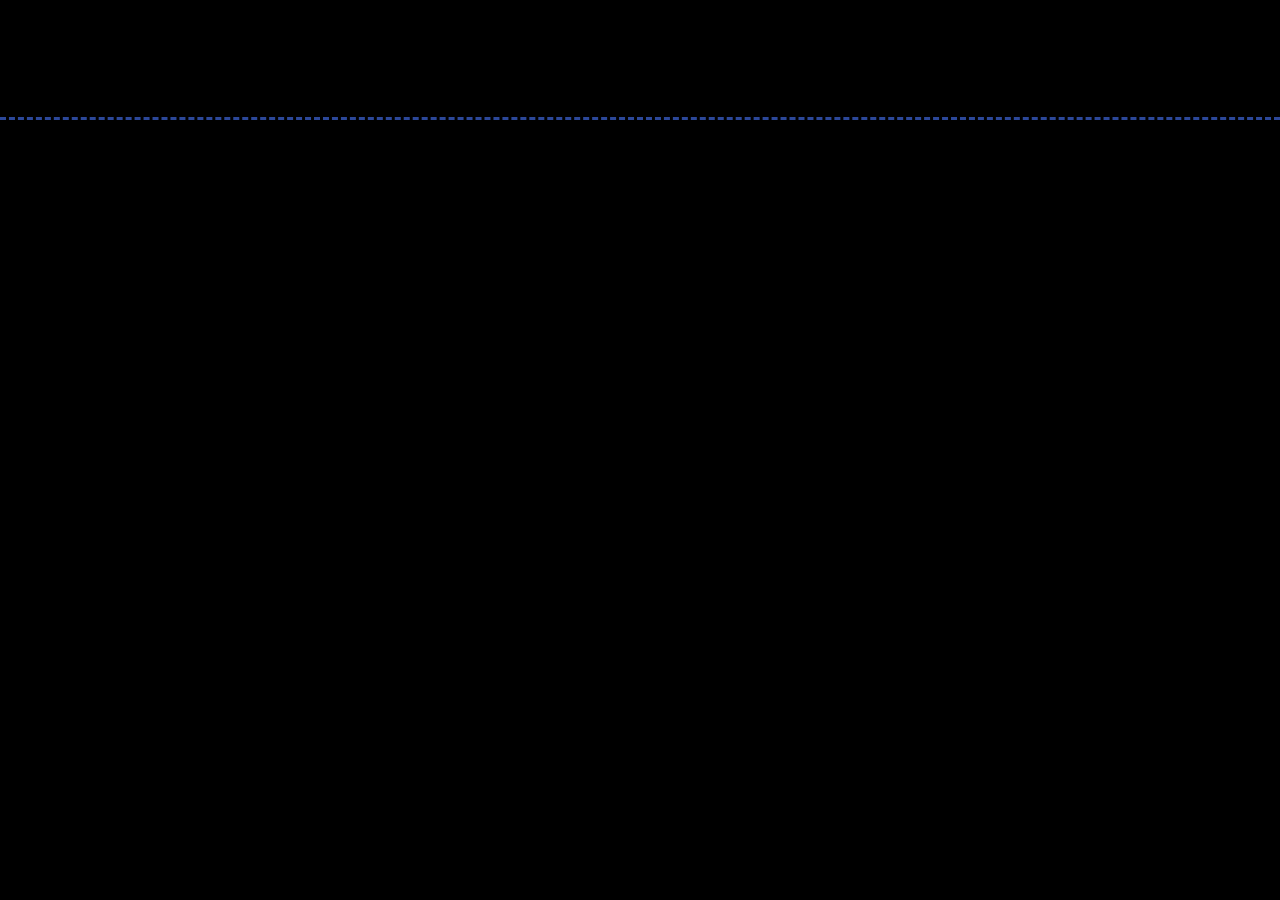
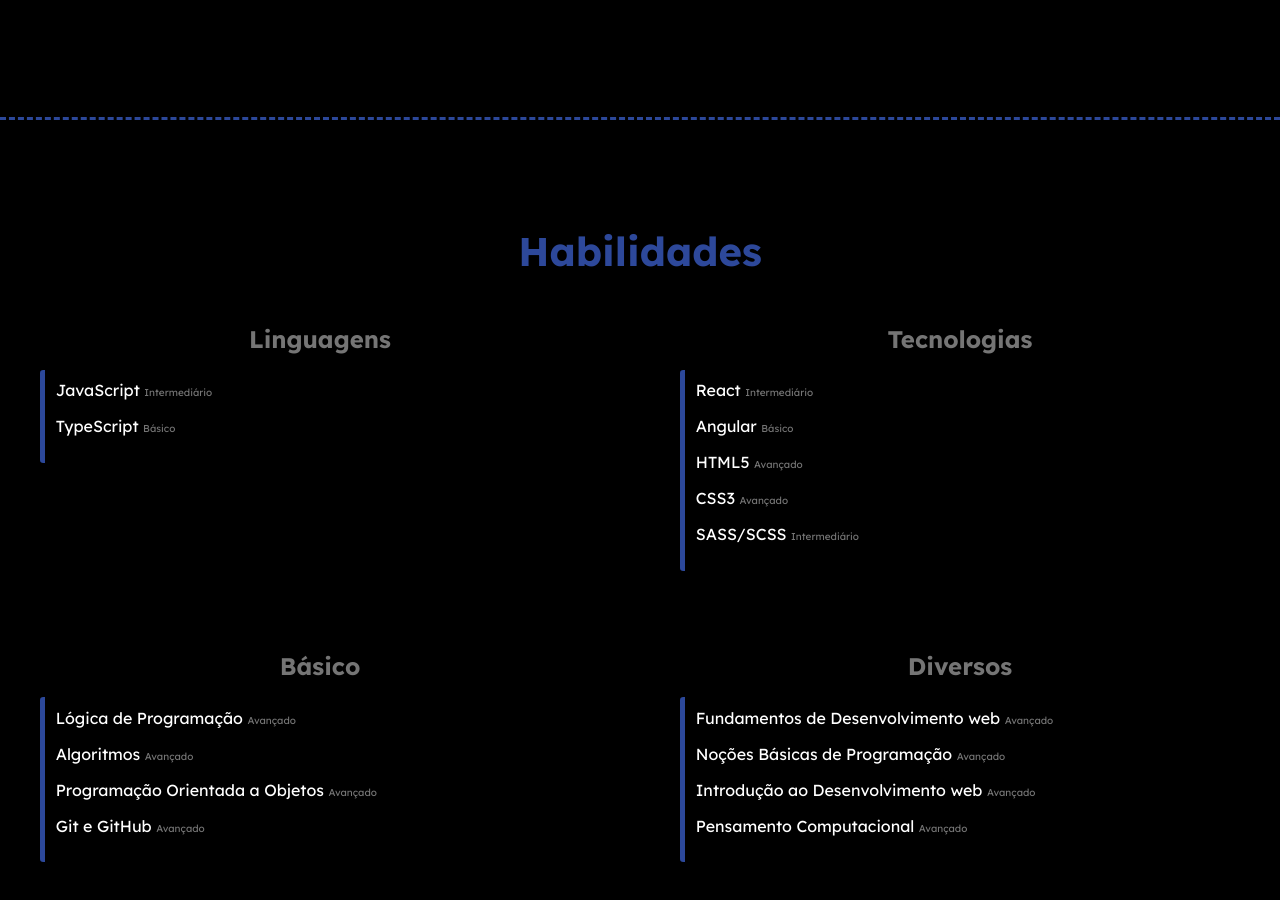
Before and after one commit to Marquiiim/portfolio-2025, a React (Create React App) app in the folder portfolio/: page / in a window 1280 px wide. Shown: the part 1480-2380 px from the top of the page. Before the commit the page ends 1600 px from the top, so only its background shows below. Built offline with nearby package versions, Linux system fonts and the light colour scheme.

Commit message:
Skills adicionado e estilizada

```diff
--- a/portfolio/src/App.js
+++ b/portfolio/src/App.js
@@ -1,12 +1,15 @@
 import NavBar from './components/layout/nav/Navbar'
 import SobreMim from './components/sobremim/Sobremim'
 import Presentation from './components/presentation/Presentation'
+import Skills from './components/skills/Skills'
+
 function App() {
   return (
     <div>
       <NavBar />
       <Presentation />
       <SobreMim />
+      <Skills />
     </div>
   );
 }
--- a/portfolio/src/components/layout/nav/Navbar.js
+++ b/portfolio/src/components/layout/nav/Navbar.js
@@ -9,7 +9,10 @@
                     <a href="#sobremim">Sobre mim</a>
                 </li>
                 <li>
-                    <a href="#">Habilidades</a>
+                    <a href="#skills">Habilidades</a>
+                </li>
+                <li>
+                    <a href="#projects">Projetos</a>
                 </li>
                 <li>
                     <a href="#">Contato</a>
--- a/portfolio/src/components/presentation/Presentation.js
+++ b/portfolio/src/components/presentation/Presentation.js
@@ -3,6 +3,7 @@
 
 import { DiGithubBadge } from "react-icons/di";
 import { FaLinkedin } from 'react-icons/fa'
+import { IoClipboardSharp } from "react-icons/io5";
 
 function Presentation() {
 
@@ -15,6 +16,11 @@
                 <p>
                     Desenvolvedor Front-End
                 </p>
+                <span>
+                    <a href='https://drive.google.com/file/d/1YlNHCoWDIDJUcI_vjD1nutqEKr52EqnM/view?usp=drive_link'>
+                        <IoClipboardSharp className={styles.social} />
+                    </a>
+                </span>
                 <span>
                     <a href='https://www.linkedin.com/in/marcos-gabriel-05287a322/'>
                         <FaLinkedin className={styles.social} />
--- /dev/null
+++ b/portfolio/src/components/skills/Skills.js
@@ -0,0 +1,92 @@
+import styles from './Skills.module.css'
+
+function Skills() {
+
+    return (
+        <section className={styles.skills} id='skills'>
+            <header className={styles.title}>
+                <h1>
+                    Habilidades
+                </h1>
+            </header>
+            <div className={styles.content}>
+                <section className={styles.category}>
+                    <h2>
+                        Linguagens
+                    </h2>
+                    <ul>
+                        <li>
+                            JavaScript <span>Intermediário</span>
+                        </li>
+                        <li>
+                            TypeScript <span>Básico</span>
+                        </li>
+                    </ul>
+                </section>
+                <section className={styles.category}>
+                    <h2>
+                        Tecnologias
+                    </h2>
+                    <ul>
+                        <li>
+                            React <span>Intermediário</span>
+                        </li>
+                        <li>
+                            Angular <span>Básico</span>
+                        </li>
+                        <li>
+                            HTML5 <span>Avançado</span>
+                        </li>
+                        <li>
+                            CSS3 <span>Avançado</span>
+                        </li>
+                        <li>
+                            SASS/SCSS <span>Intermediário</span>
+                        </li>
+                    </ul>
+                </section>
+                <section className={styles.category}>
+                    <h2>
+                        Básico
+                    </h2>
+                    <ul>
+                        <li>
+                            Lógica de Programação <span>Avançado</span>
+                        </li>
+                        <li>
+                            Algoritmos <span>Avançado</span>
+                        </li>
+                        <li>
+                            Programação Orientada a Objetos <span>Avançado</span>
+                        </li>
+                        <li>
+                            Git e GitHub <span>Avançado</span>
+                        </li>
+                    </ul>
+                </section>
+                <section className={styles.category}>
+                    <h2>
+                        Diversos
+                    </h2>
+                    <ul>
+                        <li>
+                            Fundamentos de Desenvolvimento web <span>Avançado</span>
+                        </li>
+                        <li>
+                            Noções Básicas de Programação <span>Avançado</span>
+                        </li>
+                        <li>
+                            Introdução ao Desenvolvimento web <span>Avançado</span>
+                        </li>
+                        <li>
+                            Pensamento Computacional <span>Avançado</span>
+                        </li>
+                    </ul>
+                </section>
+            </div>
+
+        </section>
+    )
+}
+
+export default Skills
--- /dev/null
+++ b/portfolio/src/components/skills/Skills.module.css
@@ -0,0 +1,45 @@
+.skills {
+  display: flex;
+  justify-content: center;
+  align-items: center;
+  flex-direction: column;
+  height: 100vh;
+}
+.skills .title {
+  text-align: center;
+  margin-top: 3rem;
+}
+.skills .title h1 {
+  font-size: 2.5rem;
+  color: rgba(65, 105, 225, 0.6862745098);
+}
+.skills .content {
+  display: flex;
+  flex-wrap: wrap;
+  justify-content: center;
+  margin-top: 3rem;
+  gap: 5rem;
+}
+.skills .content .category {
+  width: calc(45% - 1rem);
+  gap: 10px;
+  color: white;
+}
+.skills .content .category h2 {
+  text-align: center;
+  margin-bottom: 1rem;
+  color: rgba(137, 137, 137, 0.853);
+}
+.skills .content .category ul {
+  border-left: 5px solid rgba(65, 105, 225, 0.6862745098);
+  border-radius: 0.2rem;
+  padding: 0.67rem;
+  list-style: none;
+}
+.skills .content .category ul li {
+  margin-bottom: 1rem;
+}
+.skills .content .category ul li span {
+  font-size: 10px;
+  color: rgba(137, 137, 137, 0.853);
+}/*# sourceMappingURL=Skills.module.css.map */
--- /dev/null
+++ b/portfolio/src/components/skills/Skills.module.scss
@@ -0,0 +1,53 @@
+.skills {
+    display: flex;
+    justify-content: center;
+    align-items: center;
+    flex-direction: column;
+    height: 100vh;
+
+    & .title {
+        text-align: center;
+        margin-top: 3rem;
+
+        & h1 {
+            font-size: 2.5rem;
+            color: #4169e1af;
+        }
+    }
+
+    & .content {
+        display: flex;
+        flex-wrap: wrap;
+        justify-content: center;
+        margin-top: 3rem;
+        gap: 5rem;
+
+        & .category {
+            width: calc(45% - 1rem);
+            gap: 10px;
+            color: white;
+
+            & h2 {
+                text-align: center;
+                margin-bottom: 1rem;
+                color: rgba(137, 137, 137, 0.853);
+            }
+
+            & ul {
+                border-left: 5px solid #4169e1af;
+                border-radius: .2rem;
+                padding: .67rem;
+                list-style: none;
+
+                & li {
+                    margin-bottom: 1rem;
+
+                    & span {
+                        font-size: 10px;
+                        color: rgba(137, 137, 137, 0.853);
+                    }
+                }
+            }
+        }
+    }
+}
--- a/portfolio/src/components/sobremim/Sobremim.js
+++ b/portfolio/src/components/sobremim/Sobremim.js
@@ -5,7 +5,11 @@
     return (
         <section className={styles.sobremim} id='sobremim'>
             <div>
-                <h1>Sobre Mim</h1>
+                <h1>
+                    Sobre Mim
+                </h1>
+            </div>
+            <div>
                 <p>Sou um estudante de <strong>desenvolvimento web</strong> com foco em <strong>front-end</strong>. No meu <strong>GitHub</strong>, você encontrará projetos que mostram minha evolução nas tecnologias <strong>HTML, CSS, SCSS, SASS, JavaScript, TypeScript, ReactJS, AngularJS e Node.js</strong>.</p>
                 <p>Apaixonado por <strong>tecnologia</strong> e <strong>programação</strong>, sou um jovem curioso com uma sede insaciável por aprender sobre as diversas dimensões do mundo tecnológico. Estou sempre em busca de <strong>novos desafios</strong> e <strong>inovações</strong> que me permitam expandir meus conhecimentos e habilidades.</p>
                 <p>Atualmente, meu objetivo é <strong>aprender e aprimorar minhas habilidades no front-end</strong> e, futuramente, expandir para o <strong>back-end</strong>, com a meta de me tornar um <strong>desenvolvedor full-stack</strong>.</p>
--- a/portfolio/src/components/sobremim/Sobremim.module.css
+++ b/portfolio/src/components/sobremim/Sobremim.module.css
@@ -2,10 +2,16 @@
   display: flex;
   align-items: center;
   justify-content: center;
+  flex-direction: column;
   text-align: center;
+  gap: 3rem;
   height: 100vh;
   color: white;
   border-bottom: 3px dashed rgba(65, 105, 225, 0.6862745098);
+}
+.sobremim div h1 {
+  font-size: 2.5rem;
+  color: rgba(65, 105, 225, 0.6862745098);
 }
 .sobremim div {
   display: flex;
@@ -13,10 +19,6 @@
   gap: 1.5rem;
   max-width: 800px;
 }
-.sobremim div h1 {
-  font-size: 2.5rem;
-  color: rgba(65, 105, 225, 0.6862745098);
-}
 .sobremim div p {
   font-size: 1.3rem;
 }
```
Also changed, not shown: portfolio/src/components/projects/Projects.js (added, +17 -0 lines), portfolio/src/components/sobremim/Sobremim.module.scss (+11 -4 lines), portfolio/src/components/projects/Projects.module.scss (added), 2 other files (tests, documents, lock files or other folders).
